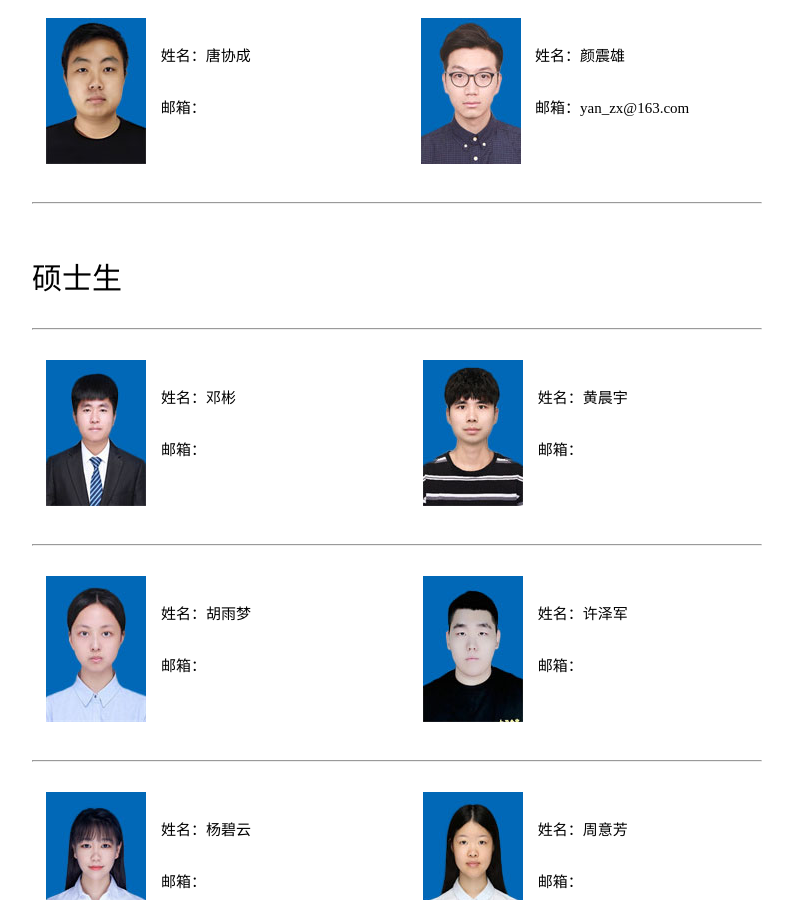
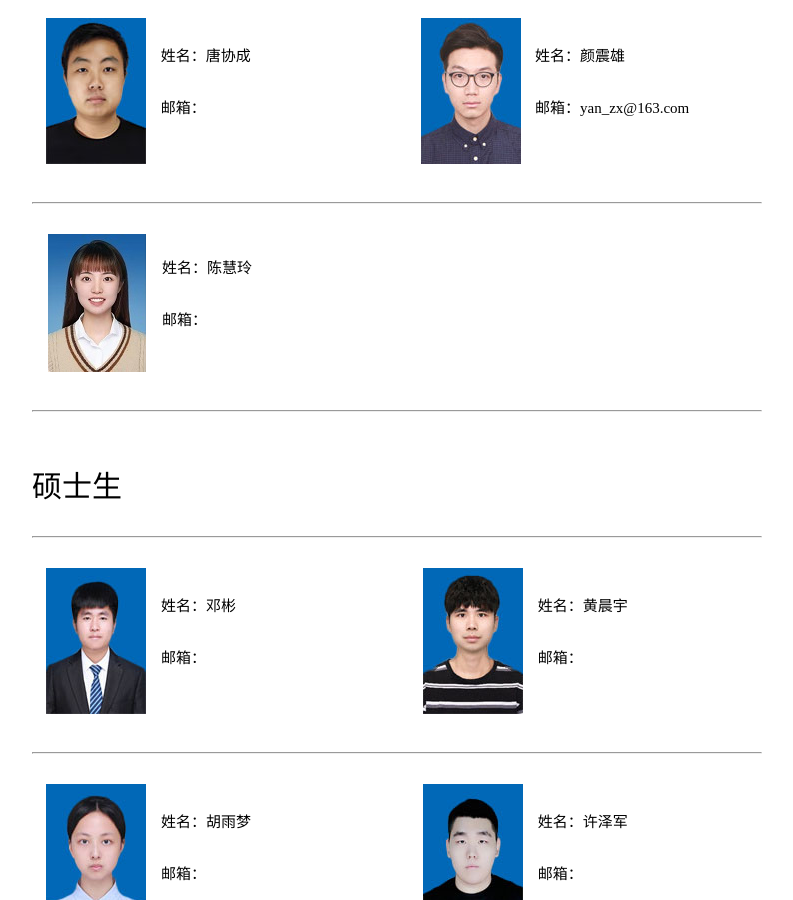
Before and after one commit to senseclab/senseclab.github.io, a Jekyll site: the page built from pages/people.html, in a window 1280 px wide and 900 px high, scrolled down 1502 px. Shown: the whole window, without its empty margins (368-1161 px from the left). Built offline with Jekyll 4.4.1, drawn with Linux system fonts in a browser that asks for light colours.

Commit message:
Update people.html

```diff
--- a/pages/people.html
+++ b/pages/people.html
@@ -72,6 +72,14 @@
           <td width="20"></td>
           <td width="120"><p align="center"><img src="/images/staff/yanzhenxiong_doctor.jpg"></p></td>
           <td width="235"><p>姓名：颜震雄</p><br><p>邮箱：yan_zx@163.com</p><br></td>
+        </tr>
+      </table>
+        <hr>
+      <table style="margin-top:30px;margin-bottom:30px">
+        <tr>
+          <td width="120"><p align="center"><img src="/images/staff/chenhuiling_doctor.jpg"></p></td>
+          <td width="235"><p>姓名：陈慧玲</p><br><p>邮箱：</p><br></td>
+          <td width="20"></td>
         </tr>
       </table>
       <hr>
```
